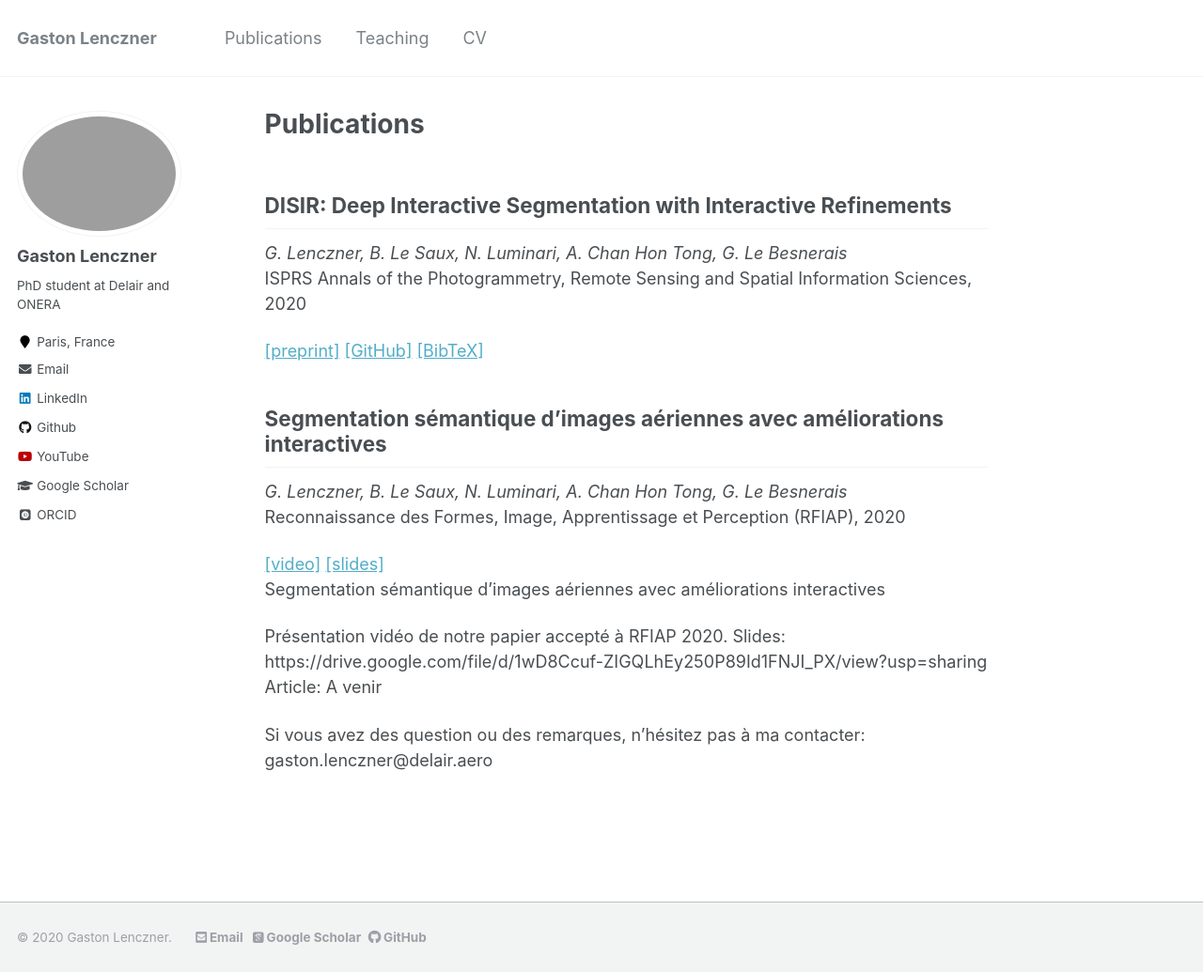
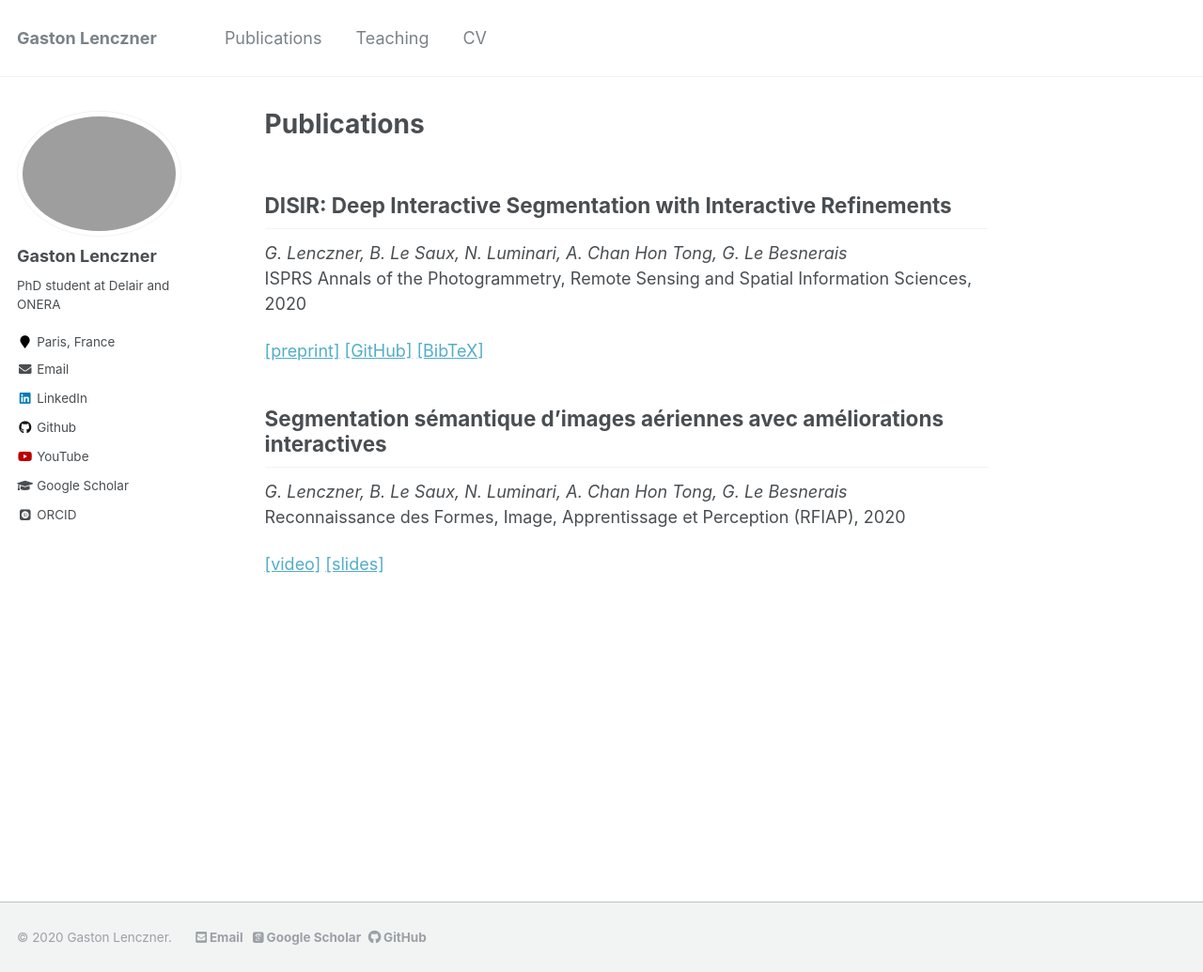
Before and after one commit to gaslen/gaslen.github.io, a Jekyll site: the page built from _pages/publications.md, in a window 1280 px wide and 1035 px high. Shown: the whole window at 94% size. Built offline with Jekyll 4.4.1, drawn with Linux system fonts in a browser that asks for light colours; some web fonts are replaced.

Commit message:
Small updates

```diff
--- a/_pages/publications.md
+++ b/_pages/publications.md
@@ -57,14 +57,3 @@ Reconnaissance des Formes, Image, Apprentissage et Perception (RFIAP), 2020
     <a href="https://youtu.be/i-sOE6Q_aR8" style="color:page.header.overlay_color">[video]</a>
     <a href="https://drive.google.com/file/d/1wD8Ccuf-ZIGQLhEy250P89Id1FNJI_PX/view" style="color:page.header.overlay_color">[slides]</a>
 </normal>
-
-
-
-Segmentation sémantique d'images aériennes avec améliorations interactives
-
-Présentation vidéo de notre papier accepté à RFIAP 2020.
-Slides: https://drive.google.com/file/d/1wD8Ccuf-ZIGQLhEy250P89Id1FNJI_PX/view?usp=sharing
-Article: A venir
-
-Si vous avez des question ou des remarques, n'hésitez pas à ma contacter:
-gaston.lenczner@delair.aero
```
Also changed, not shown: README.md (+0 -6 lines), _pages/about.md (+2 -2 lines), _pages/cv.md (+2 -2 lines).
